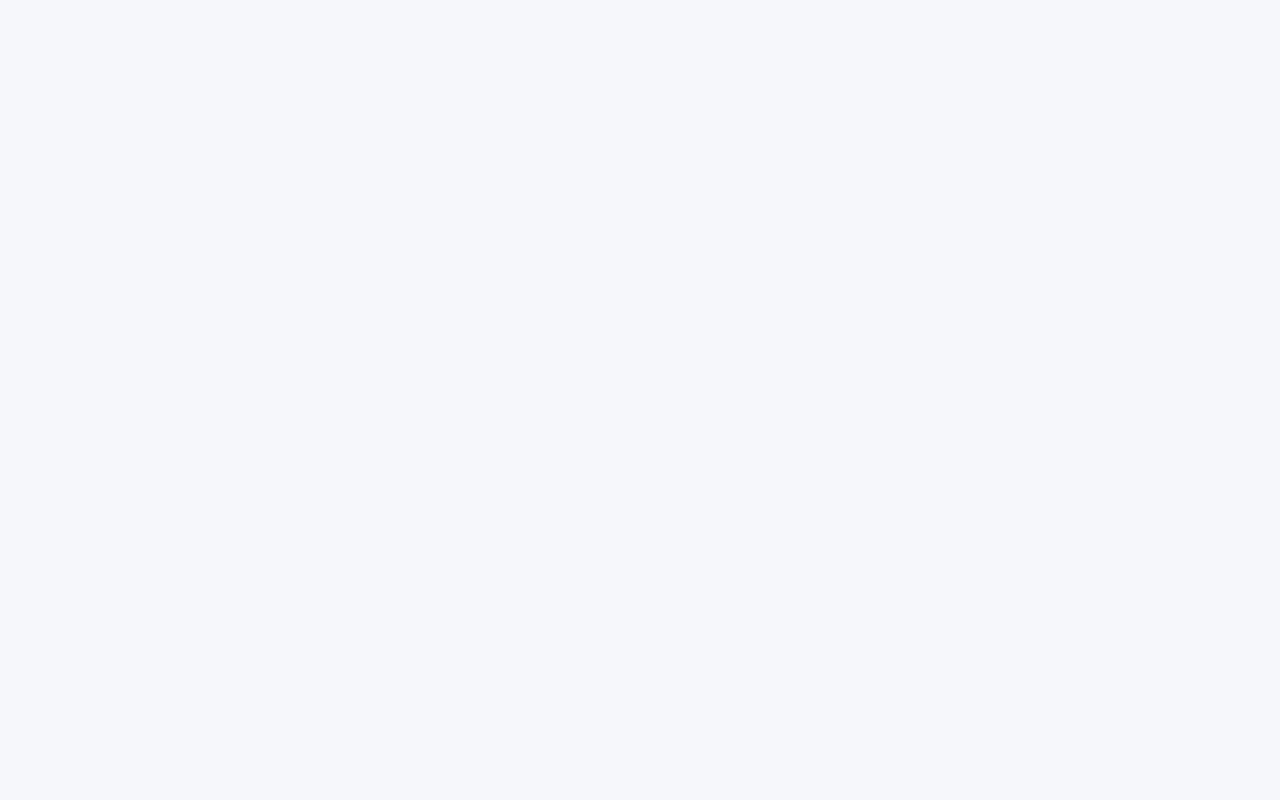
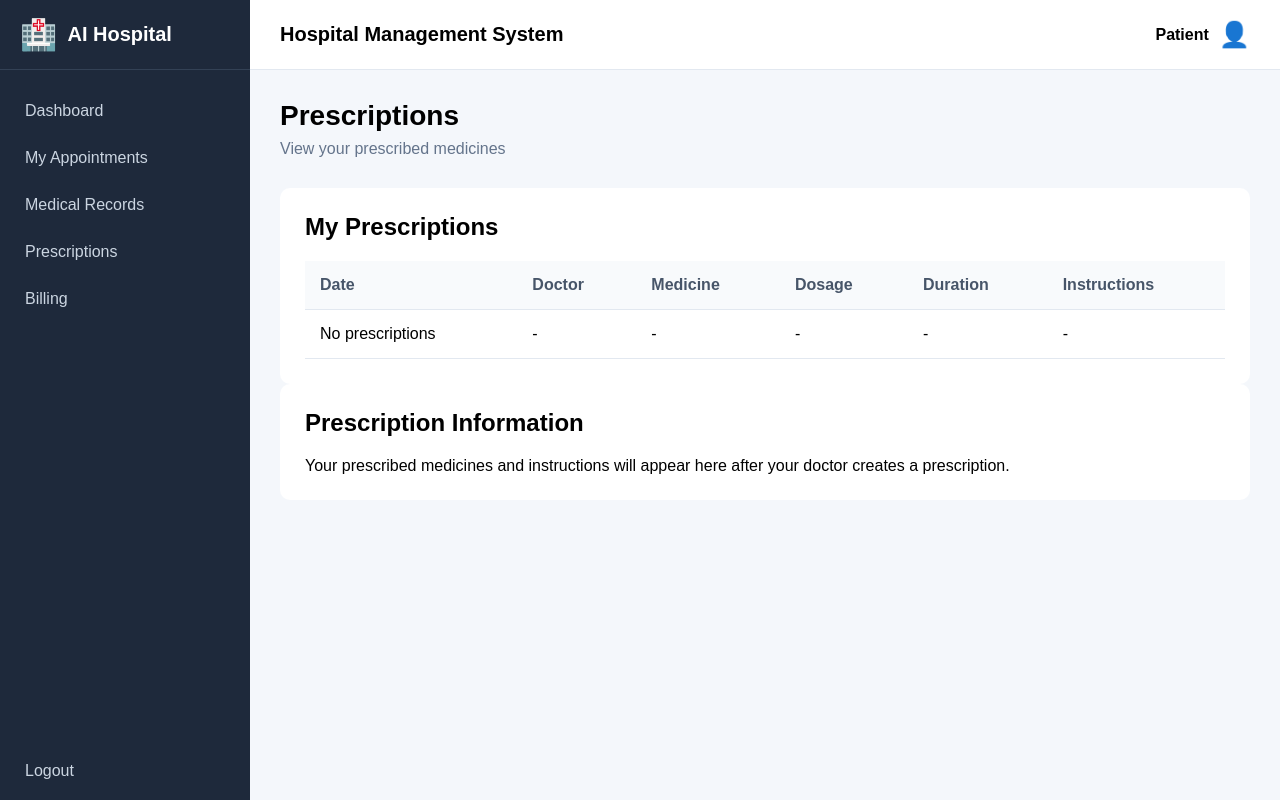
Before and after one commit to AI-Hospital-Team/Ai-Powered-Smart-Hospital-Management-System, a React app in the folder frontend/: page /patient/prescriptions in a window 1280 px wide. Before the commit this address had no page. Built offline with nearby package versions, Linux system fonts and the light colour scheme; sample sign-in values are in the browser's storage; the HTML template or start-up script is replaced by a standard one.

Commit message:
Add patient prescriptions page

```diff
--- a/frontend/src/App.jsx
+++ b/frontend/src/App.jsx
@@ -8,6 +8,7 @@ import PatientDashboard from "./pages/Patient/PatientDashboard";
 import Appointments from "./pages/Patient/Appointments/Appointments";
 import BookAppointment from "./pages/Patient/BookAppointment/BookAppointment";
 import MedicalRecords from "./pages/Patient/MedicalRecords/MedicalRecords";
+import Prescriptions from "./pages/Patient/Prescriptions/Prescriptions";
 import ProtectedRoute from "./components/ProtectedRoute";
 
 function App() {
@@ -72,6 +73,13 @@ function App() {
             path="medical-records"
             element={<MedicalRecords />}
           />
+
+          {/* Prescriptions */}
+          <Route
+            path="prescriptions"
+            element={<Prescriptions />}
+          />
+
         </Route>
 
       </Routes>
--- /dev/null
+++ b/frontend/src/pages/Patient/Prescriptions/Prescriptions.jsx
@@ -0,0 +1,61 @@
+function Prescriptions() {
+  return (
+    <div className="prescriptions-page">
+
+      <div className="page-header">
+        <div>
+          <h1>Prescriptions</h1>
+          <p>View your prescribed medicines</p>
+        </div>
+      </div>
+
+      <div className="dashboard-section">
+
+        <h2>My Prescriptions</h2>
+
+        <div className="table-container">
+
+          <table>
+            <thead>
+              <tr>
+                <th>Date</th>
+                <th>Doctor</th>
+                <th>Medicine</th>
+                <th>Dosage</th>
+                <th>Duration</th>
+                <th>Instructions</th>
+              </tr>
+            </thead>
+
+            <tbody>
+              <tr>
+                <td>No prescriptions</td>
+                <td>-</td>
+                <td>-</td>
+                <td>-</td>
+                <td>-</td>
+                <td>-</td>
+              </tr>
+            </tbody>
+          </table>
+
+        </div>
+
+      </div>
+
+      <div className="dashboard-section">
+
+        <h2>Prescription Information</h2>
+
+        <p>
+          Your prescribed medicines and instructions will
+          appear here after your doctor creates a prescription.
+        </p>
+
+      </div>
+
+    </div>
+  );
+}
+
+export default Prescriptions;
```
